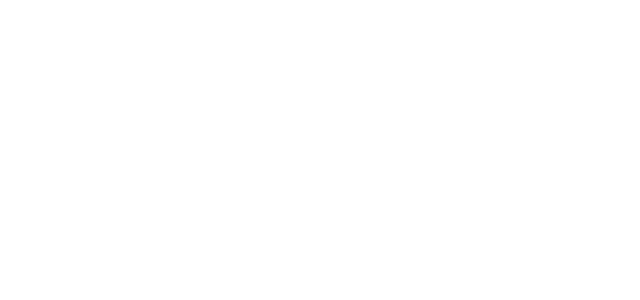
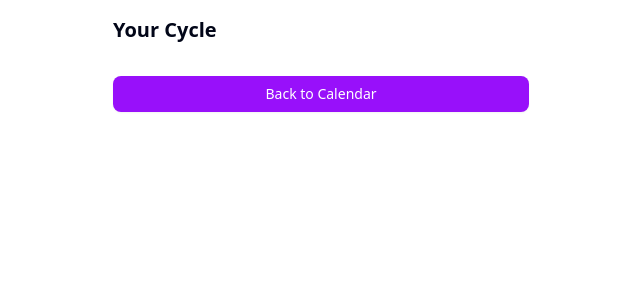
Before and after one commit to Danielle73/Garnet, a React (Vite) app: page /dashboard in a window 1280 px wide. Before the commit this address had no page. Shown: the top 300 px of the page, without its empty margins (319-959 px from the left). Built offline with nearby package versions, Linux system fonts and the light colour scheme.

Commit message:
fix: import and create route path for dashboard screen in app component

```diff
--- a/src/App.tsx
+++ b/src/App.tsx
@@ -4,6 +4,7 @@ import { BrowserRouter, Routes, Route } from "react-router-dom"
 import HomeScreen from "@/screens/HomeScreen"
 import TrackerScreen from "@/screens/TrackerScreen"
 import HistoryScreen from "@/screens/HistoryScreen"
+import DashboardScreen from "./screens/DashboardScreen"
 import type { PeriodEntry } from "./types/period"
 import EditPeriodScreen from "@/screens/EditPeriodScreen"
 
@@ -55,8 +56,22 @@ useEffect(() => {
          <EditPeriodScreen
          periodEntries={periodEntries}
          setPeriodEntries={setPeriodEntries}
-         />} />
+         />}
+         />
+
+       <Route path="/dashboard"
+       element={
+       <DashboardScreen
+       periodEntries={periodEntries}
+       />
+} />
+
+
+
+
       </Routes>
+
+
     </BrowserRouter>
   )
 }
```
